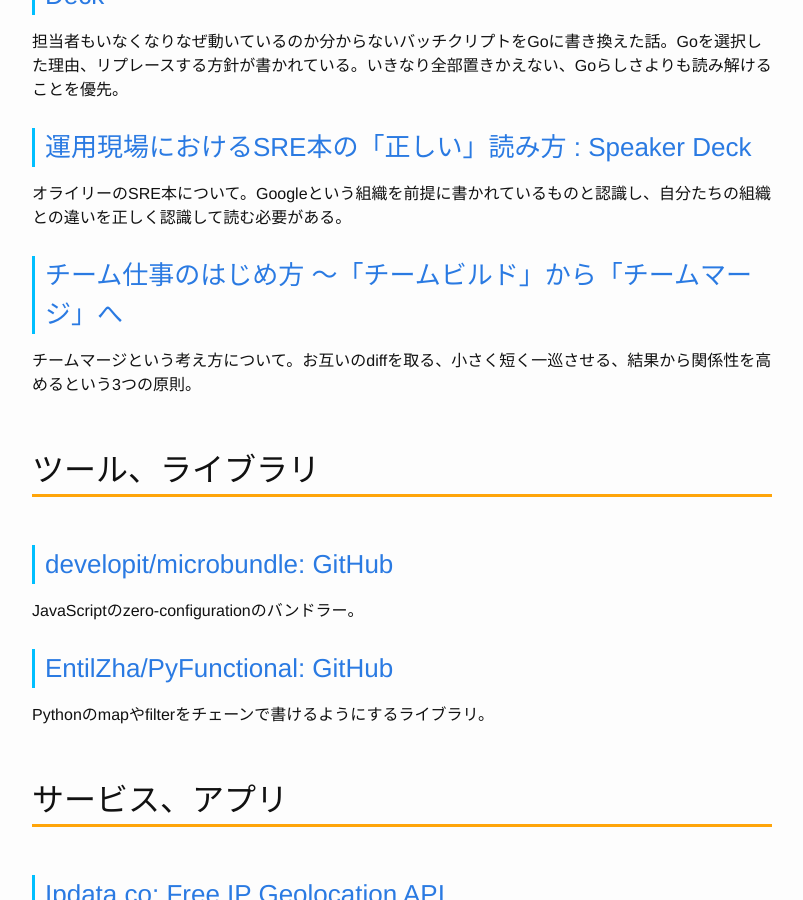
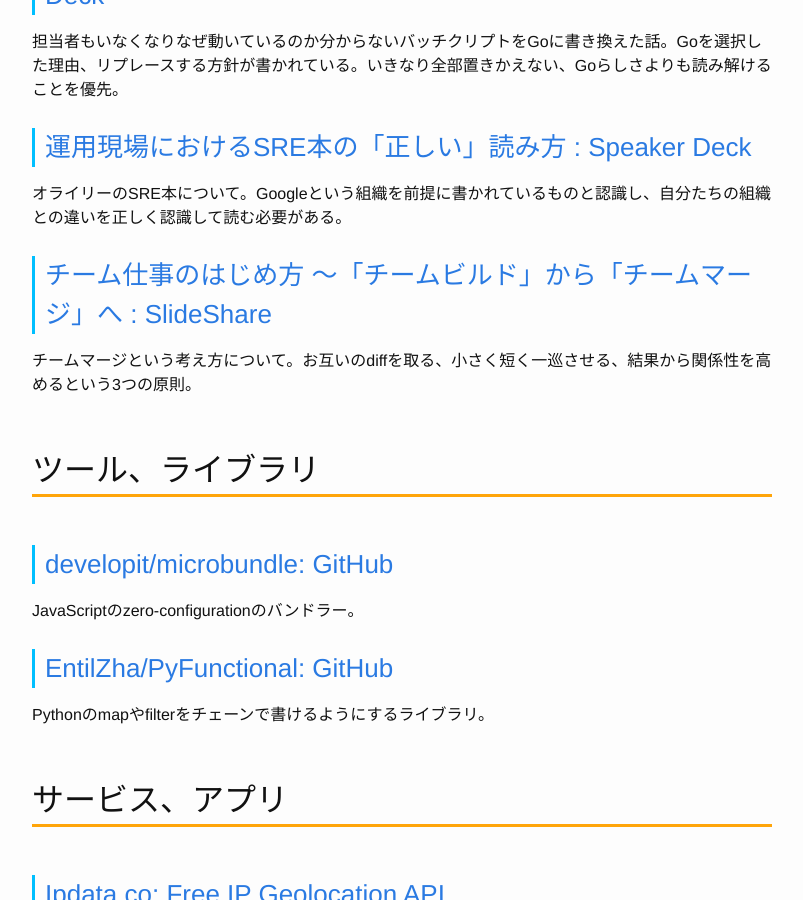
Before and after one commit to Gather-Tech/Gather-Tech.github.io, a Jekyll site: the page built from _posts/2017/2017-12-18-Gather77.md, in a window 1280 px wide and 900 px high, scrolled down 2766 px. Shown: the whole window, without its empty margins (238-1041 px from the left). Built offline with Jekyll 4.4.1, drawn with Linux system fonts in a browser that asks for light colours.

Commit message:
fix typo

```diff
--- a/_posts/2017/2017-12-18-Gather77.md
+++ b/_posts/2017/2017-12-18-Gather77.md
@@ -68,7 +68,7 @@
 
 オライリーのSRE本について。Googleという組織を前提に書かれているものと認識し、自分たちの組織との違いを正しく認識して読む必要がある。
 
-### [チーム仕事のはじめ方 〜「チームビルド」から「チームマージ」へ](https://www.slideshare.net/papanda/ss-82649633)
+### [チーム仕事のはじめ方 〜「チームビルド」から「チームマージ」へ : SlideShare](https://www.slideshare.net/papanda/ss-82649633)
 
 チームマージという考え方について。お互いのdiffを取る、小さく短く一巡させる、結果から関係性を高めるという3つの原則。
 
```
